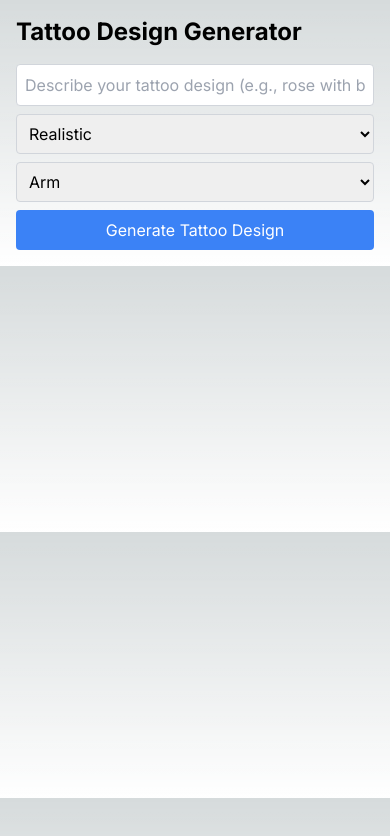
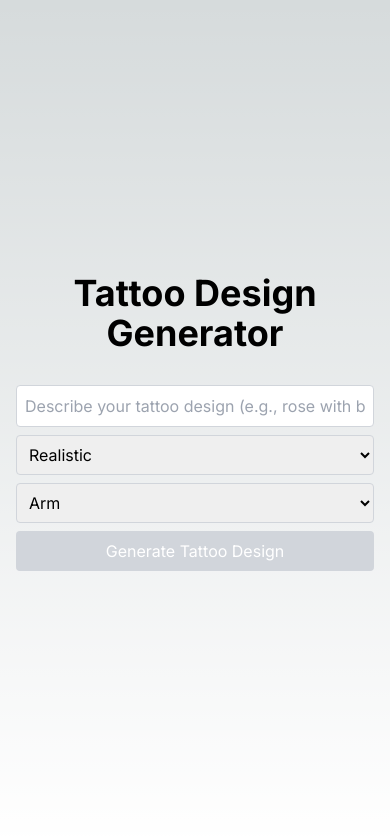
Before and after one commit to ramanbattina/ai-image-generator, a Next.js app: page / in a window 390 px wide. Shown: the top 836 px of the page. Built offline with nearby package versions, Linux system fonts and the light colour scheme.

Commit message:
responsive and download button with pinterest optimization

```diff
--- a/src/app/api/generate-image/route.js
+++ b/src/app/api/generate-image/route.js
@@ -3,7 +3,7 @@ import axios from 'axios';
 
 export async function POST(request) {
   try {
-    const { prompt, negative_prompt } = await request.json();
+    const { prompt, negative_prompt, image } = await request.json();
     console.log('Received prompt:', prompt);
 
     const response = await axios.post(
@@ -11,7 +11,7 @@ export async function POST(request) {
       {
         prompt,
         negative_prompt,
-        image: { size: "square" },
+        image,
         num_inference_steps: 50,
         guidance_scale: 7.5,
       },
--- a/src/app/page.js
+++ b/src/app/page.js
@@ -20,6 +20,7 @@ export default function Home() {
         body: JSON.stringify({
           prompt,
           negative_prompt: "cartoon, anime, illustration, digital art, canvas, paper",
+          image: { size: "600x900" }, // Pinterest optimized size
         }),
       });
       const data = await response.json();
@@ -35,9 +36,20 @@ export default function Home() {
     }
   };
 
+  const downloadImage = () => {
+    const link = document.createElement('a');
+    link.href = generatedImage;
+    link.download = 'tattoo-design.png';
+    document.body.appendChild(link);
+    link.click();
+    document.body.removeChild(link);
+  };
+
   return (
-    <main className="p-4">
-      <h1 className="text-2xl font-bold mb-4">Tattoo Design Generator</h1>
+    <main className="flex flex-col items-center justify-center min-h-screen p-4">
+      <h1 className="text-4xl font-bold mb-8 text-center">Tattoo Design Generator</h1>
+
+      <div className="w-full max-w-md">
         <input
           type="text"
           value={design}
@@ -45,6 +57,7 @@ export default function Home() {
           className="w-full p-2 border border-gray-300 rounded mb-2"
           placeholder="Describe your tattoo design (e.g., rose with butterfly)"
         />
+
         <select
           value={style}
           onChange={(e) => setStyle(e.target.value)}
@@ -56,6 +69,7 @@ export default function Home() {
           <option value="tribal">Tribal</option>
           <option value="watercolor">Watercolor</option>
         </select>
+
         <select
           value={placement}
           onChange={(e) => setPlacement(e.target.value)}
@@ -67,15 +81,31 @@ export default function Home() {
           <option value="leg">Leg</option>
           <option value="wrist">Wrist</option>
         </select>
+
         <button
           onClick={generateImage}
           disabled={isLoading || !design}
-        className="w-full bg-blue-500 text-white p-2 rounded"
+          className="w-full bg-blue-500 text-white p-2 rounded hover:bg-blue-600 disabled:bg-gray-300"
         >
           {isLoading ? 'Generating...' : 'Generate Tattoo Design'}
         </button>
-      {error && <p className="text-red-500 mt-2">{error}</p>}
-      {generatedImage && <img src={generatedImage} alt="Generated tattoo design" className="mt-4 max-w-full h-auto" />}
+
+        {error && (
+          <p className="mt-2 text-red-500">{error}</p>
+        )}
+
+        {generatedImage && (
+          <div className="mt-4 flex flex-col items-center">
+            <img src={generatedImage} alt="Generated tattoo design" className="max-w-full h-auto" />
+            <button
+              onClick={downloadImage}
+              className="mt-2 bg-green-500 text-white p-2 rounded hover:bg-green-600"
+            >
+              Download Image
+            </button>
+          </div>
+        )}
+      </div>
     </main>
   );
 }
```
Lines whose indentation alone changed are shown as unchanged.
